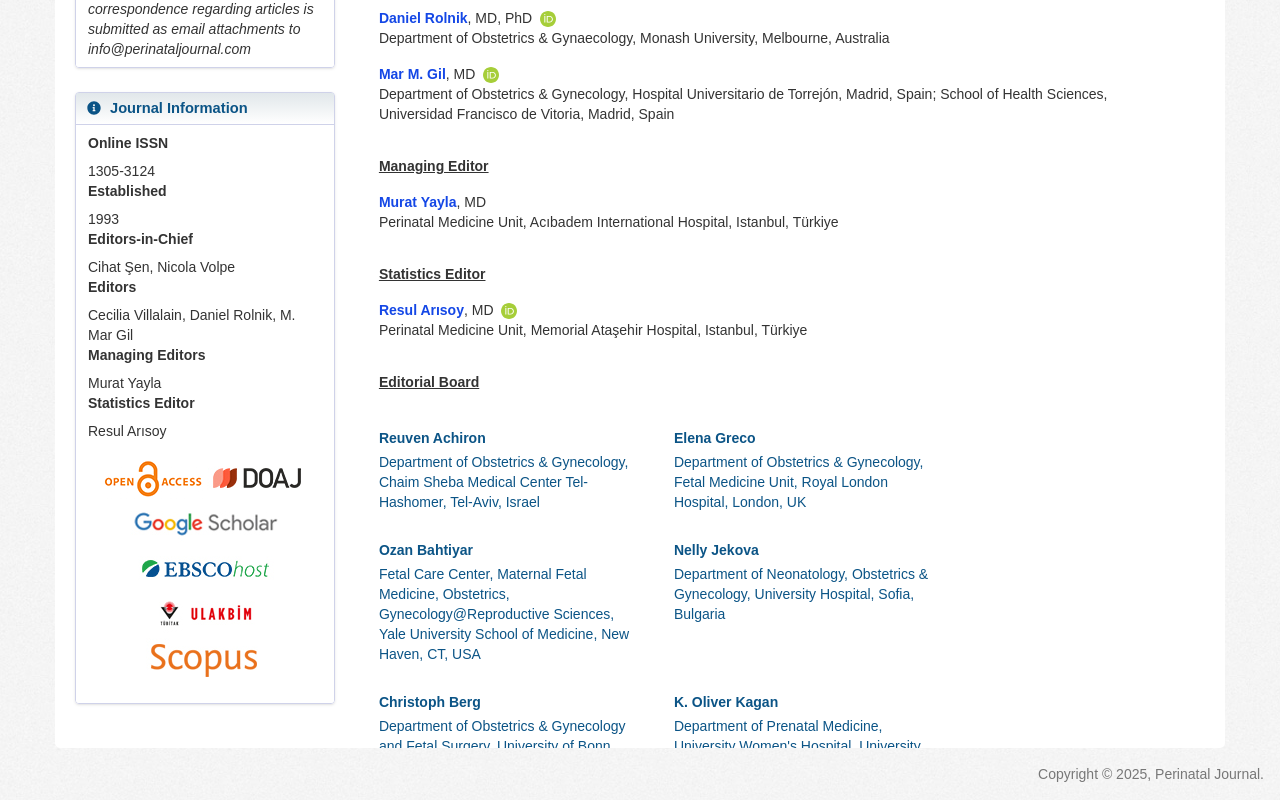
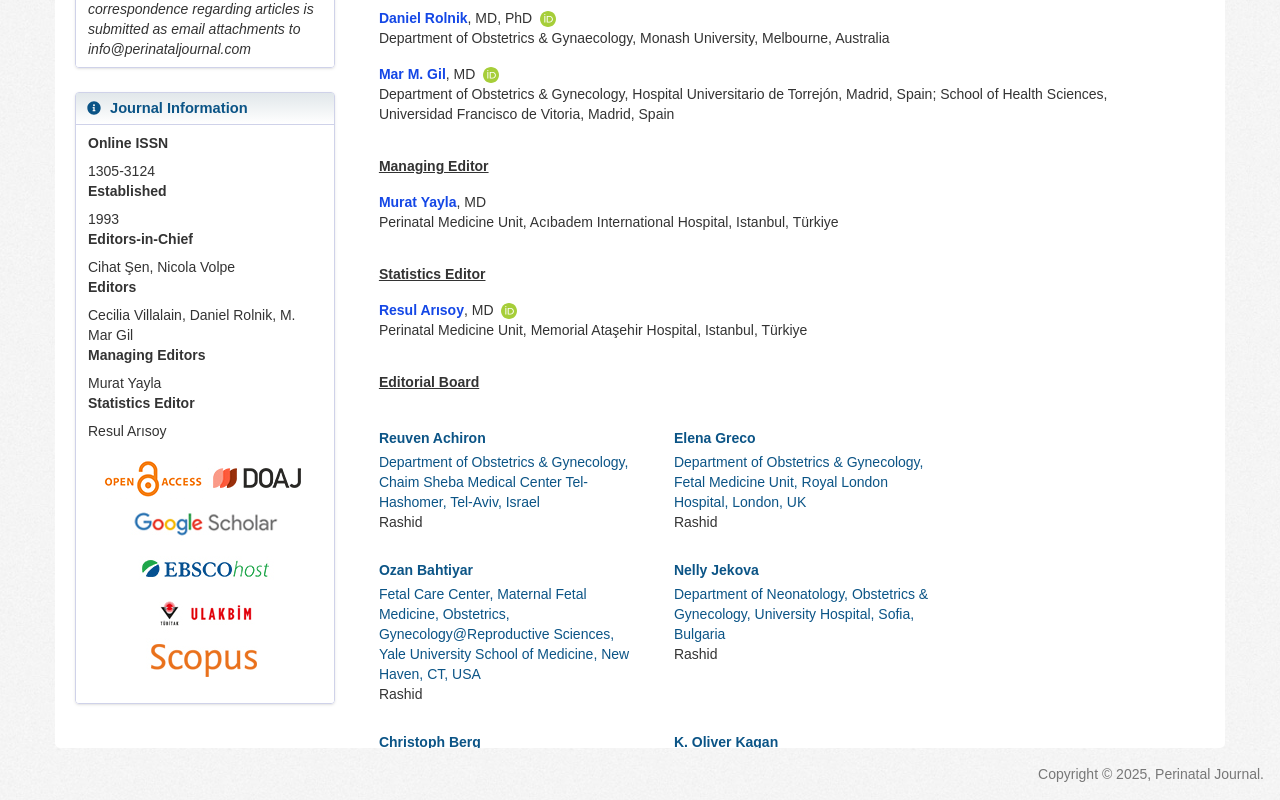
Before and after one commit to rashidqaengineer/nextJSApp, a Next.js app: page /Info/editorial-board in a window 1280 px wide. Shown: the part 614-1414 px from the top of the page. Built offline with nearby package versions, Linux system fonts and the light colour scheme; a web font is replaced by a local one.

Commit message:
test in footer rashid

```diff
--- a/src/app/Info/editorial-board/page.tsx
+++ b/src/app/Info/editorial-board/page.tsx
@@ -338,6 +338,7 @@ export default function page() {
                       <p className="text-[rgb(11,84,134)] font-normal text-[14px] mt-1">
                         {member.department}
                       </p>
+                      Rashid
                     </div>
                   ))}
                 </div>
```
